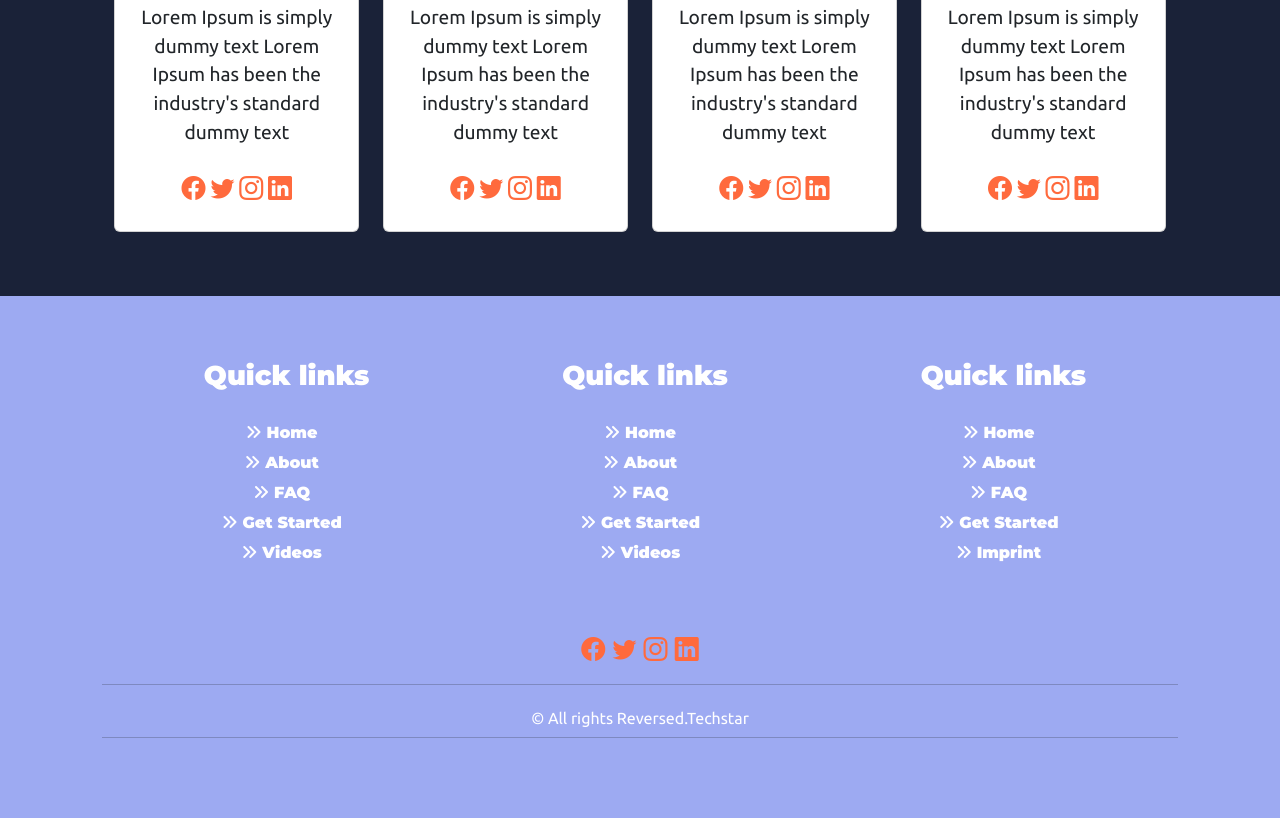
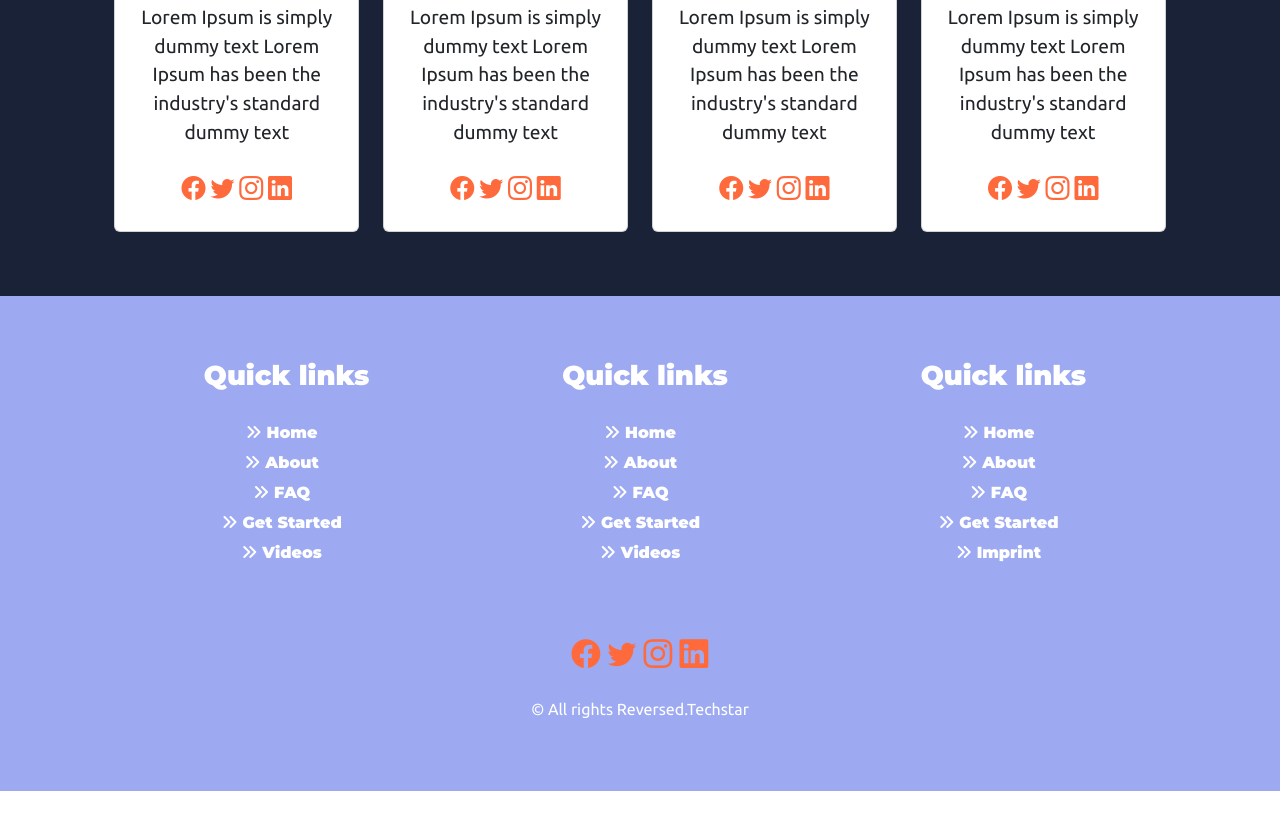
Before and after one commit to JAMESWARTMAN/Bootcamp-website, a plain HTML site: page index.html in a window 1280 px wide. Shown: the part 2941-3759 px from the top of the page. After the commit the page ends 3732 px from the top, so only its background shows below. Drawn offline with nearby package versions, Linux system fonts and the light colour scheme.

Commit message:
updated footer

```diff
--- a/css/style.css
+++ b/css/style.css
@@ -190,6 +190,10 @@
        font-weight: 700;
    }
 
+   .footer-links {
+       font-size: 1.8rem;
+   }
+
    @media (max-width:767px) {
        #footer h5 {
            padding-left: 0;
--- a/index.html
+++ b/index.html
@@ -370,20 +370,20 @@
                         <li class="list-inline-item"><a href="https://www.fiverr.com/share/qb8D02" target="_blank"><i class="fa fa-envelope"></i></a></li> -->
 
 
-                        <a href="#"> <i class="bi bi-facebook social"></i></a>
-                        <a href="#"> <i class="bi bi-twitter social"></i></a>
-                        <a href="#"> <i class="bi bi-instagram social"></i></a>
-                        <a href="#"> <i class="bi bi-linkedin social"></i></a>
+                        <a href="#"> <i class="bi bi-facebook social footer-links"></i></a>
+                        <a href="#"> <i class="bi bi-twitter social footer-links"></i></a>
+                        <a href="#"> <i class="bi bi-instagram social footer-links"></i></a>
+                        <a href="#"> <i class="bi bi-linkedin social footer-links"></i></a>
                     </ul>
                 </div>
-                <hr>
+
             </div>
             <div class="row">
                 <div class="col-xs-12 col-sm-12 col-md-12 mt-2 mt-sm-2 text-center text-white">
 
                     <p class="h6">© All rights Reversed.<a class=" ml-2" href="https://www.sunlimetech.com" target="_blank">Techstar</a></p>
                 </div>
-                <hr>
+
             </div>
         </div>
     </section>
```
